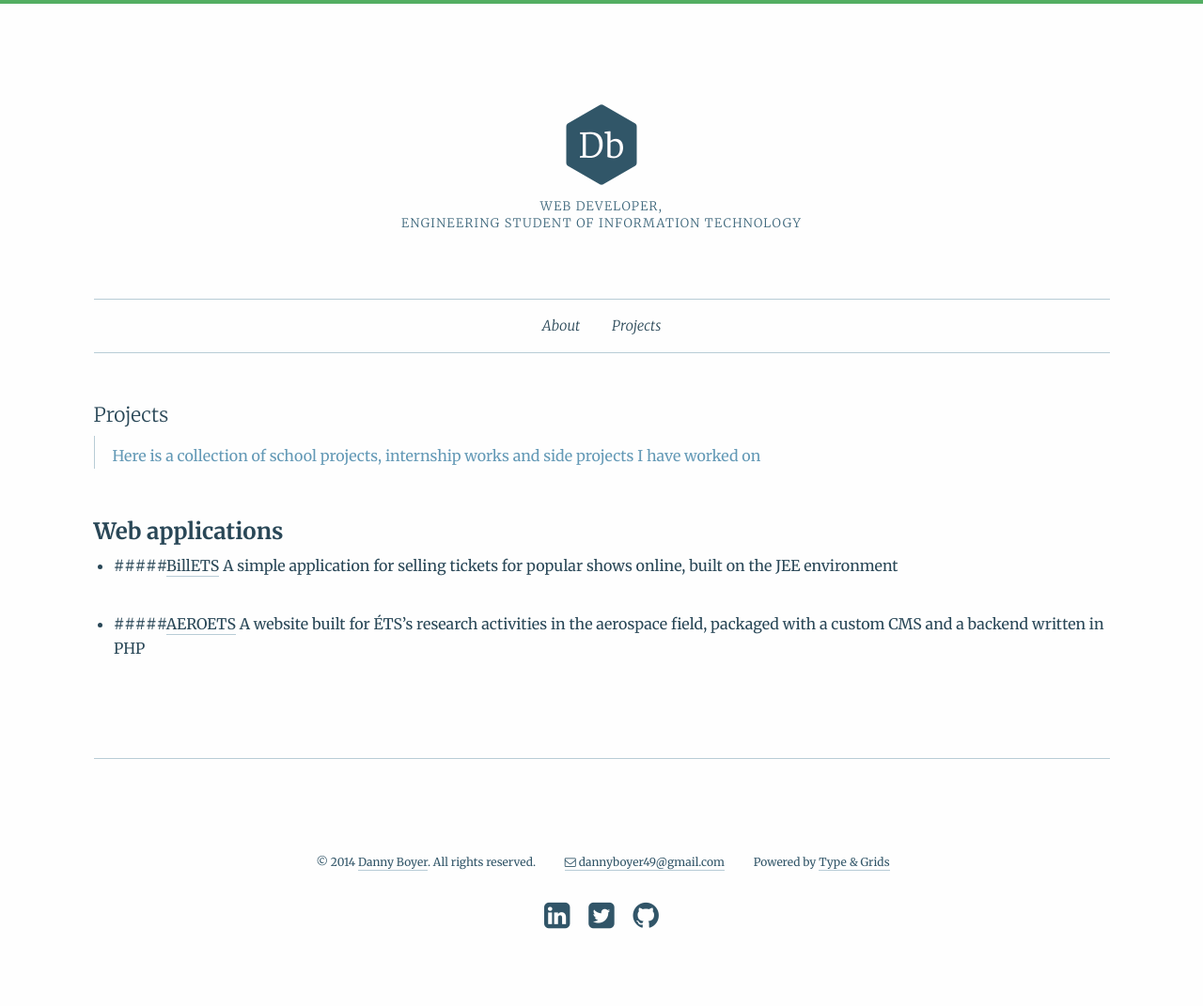
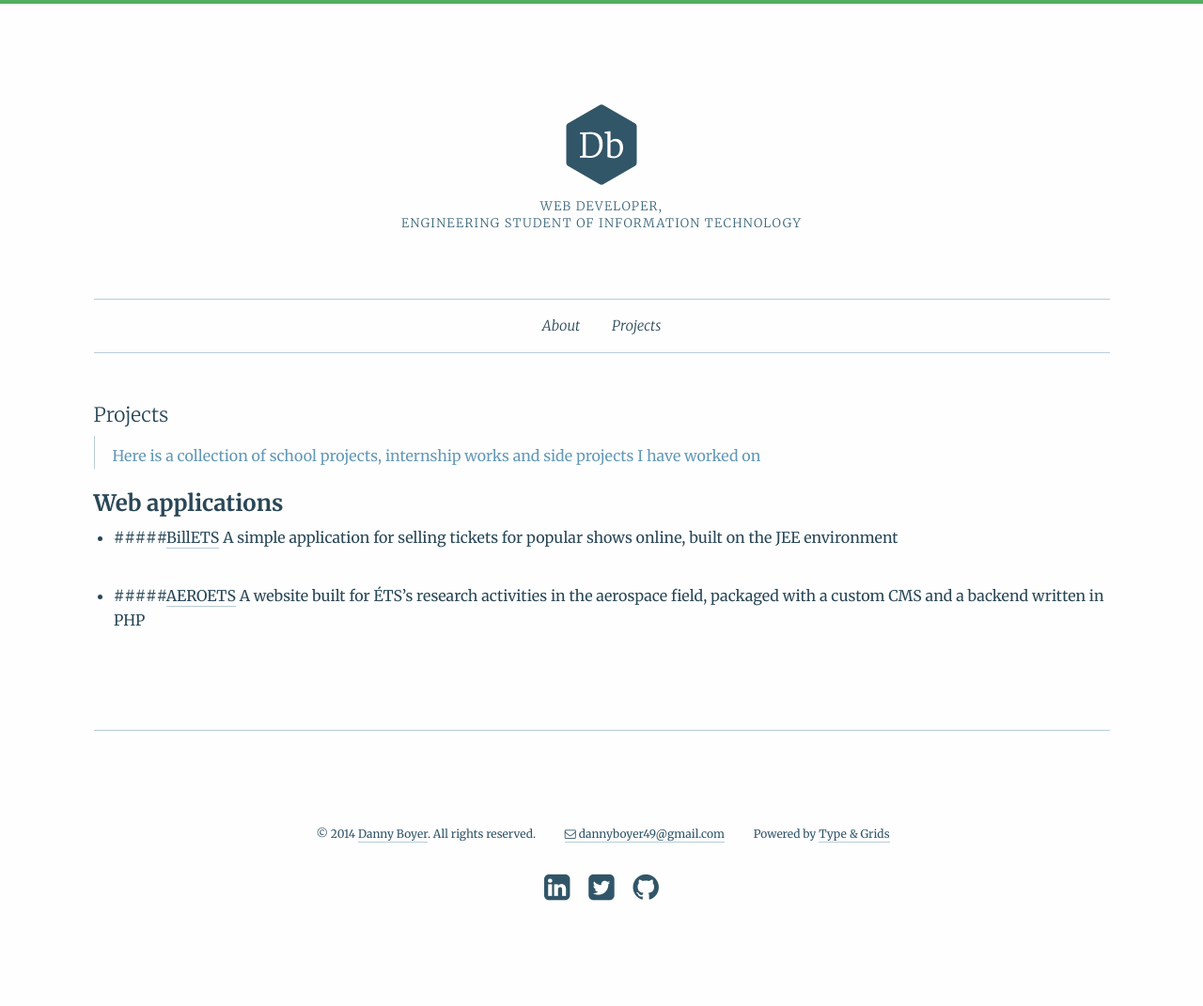
Before and after one commit to dannyboyer/dannyboyer.github.io, a Jekyll site: the page built from projects/index.md, in a window 1280 px wide. Shown: the whole page at 94% size. Built offline with Jekyll 4.4.1, drawn with Linux system fonts in a browser that asks for light colours; after the commit the page ends 1041 px from its top, so only the background shows below that.

Commit message:
css fix margin

```diff
--- a/projects/index.md
+++ b/projects/index.md
@@ -6,7 +6,7 @@ layout: default
 
 ###Projects
 
-<blockquote style="margin-bottom: 50px;">Here is a collection of school projects, internship works and side projects I have worked on</blockquote>
+<blockquote>Here is a collection of school projects, internship works and side projects I have worked on</blockquote>
 
 #### Web applications
 
```
